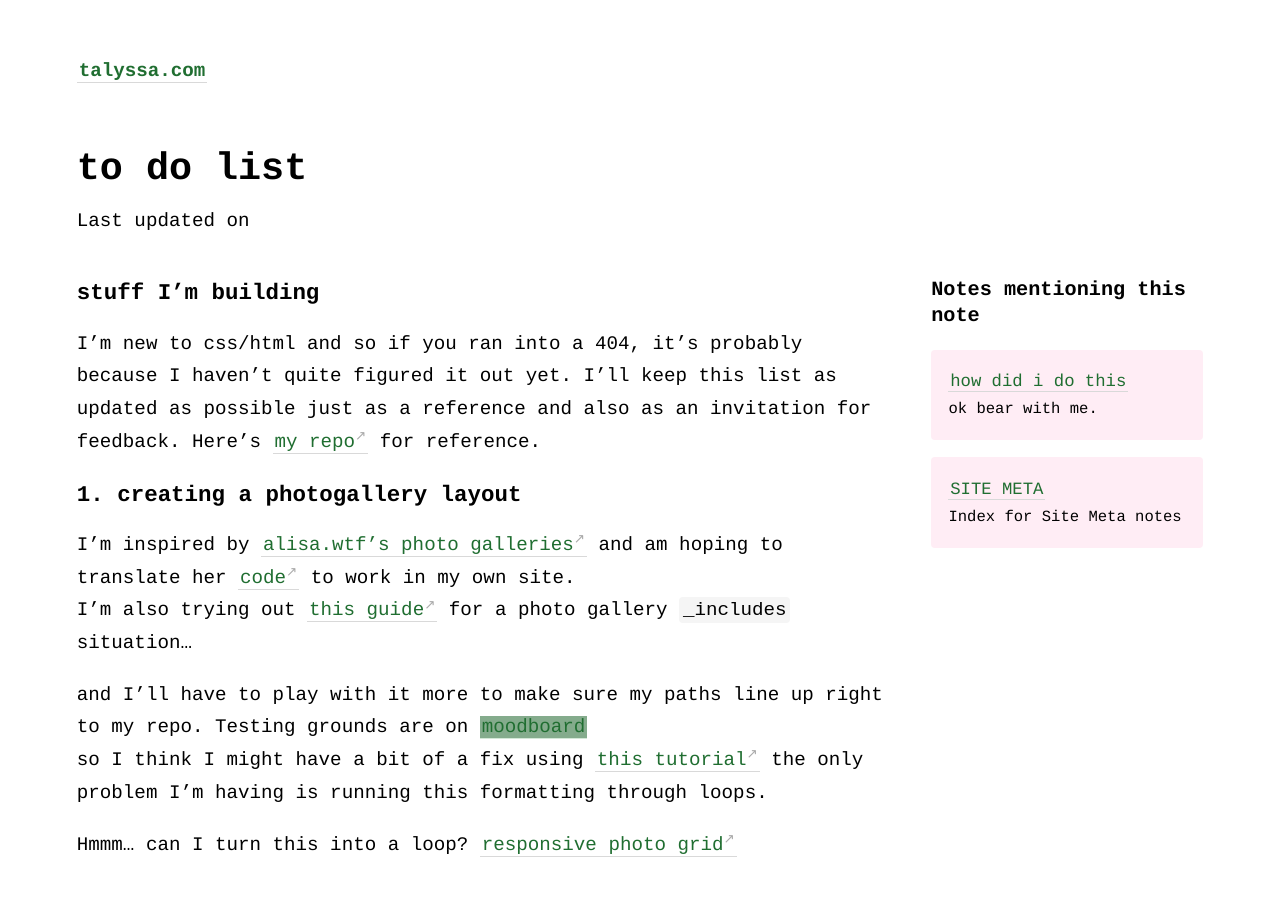
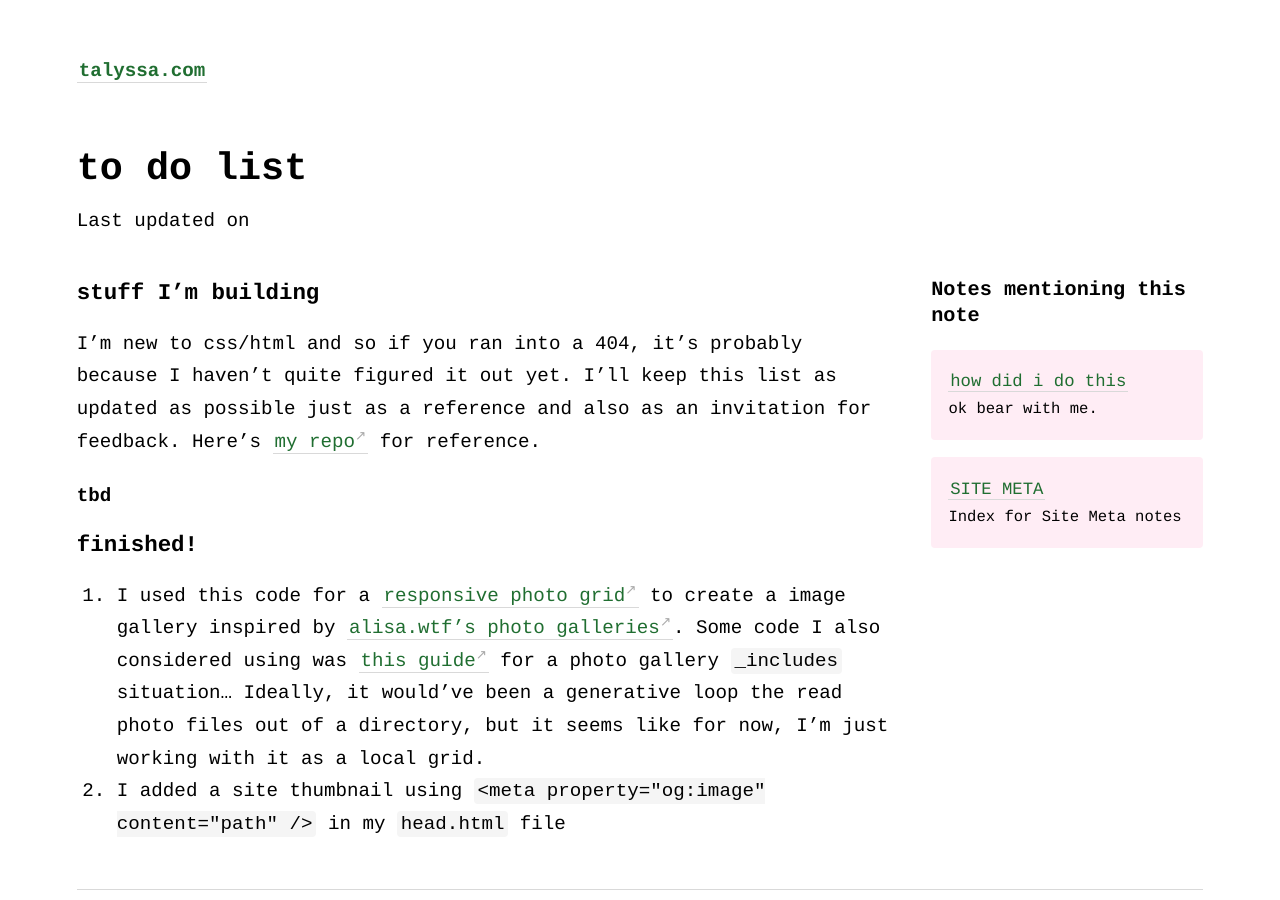
Before and after one commit to geminiworms/talyssagarden.github.io, a Jekyll site: the page built from _notes/to-do-list.md, in a window 1280 px wide and 900 px high. Built offline with Jekyll 4.4.1, drawn with Linux system fonts in a browser that asks for light colours; comment, search, counter and statistics services are not loaded.

Commit message:
Update to-do-list.md

```diff
--- a/_notes/to-do-list.md
+++ b/_notes/to-do-list.md
@@ -6,11 +6,8 @@ I'm new to css/html and so if you ran into a 404, it's probably because I haven'
 I'll keep this list as updated as possible just as a reference and also as an invitation for feedback.
 Here's [my repo](https://github.com/geminiworms/geminiworms.github.io) for reference.
 
-### 1. creating a photogallery layout
-I'm inspired by [alisa.wtf's photo galleries](https://alisa.wtf/plants) and am hoping to translate her [code](https://github.com/alisasgithub/alisa-digital-garden/blob/main/_layouts/photoessay.html) to work in my own site. <br>
-I'm also trying out [this guide](https://dmnfarrell.github.io/software/jekyll-galleries) for a photo gallery `_includes` situation...
+#### tbd
 
-and I'll have to play with it more to make sure my paths line up right to my repo. Testing grounds are on [[moodboard]] <br>
-so I think I might have a bit of a fix using [this tutorial](https://www.w3schools.com/howto/howto_css_images_side_by_side.asp) the only problem I'm having is running this formatting through loops.
-
-Hmmm... can I turn this into a loop? [responsive photo grid](https://www.w3schools.com/howto/howto_css_image_grid_responsive.asp)
+### finished!
+1. I used this code for a [responsive photo grid](https://www.w3schools.com/howto/howto_css_image_grid_responsive.asp) to create a image gallery inspired by [alisa.wtf's photo galleries](https://alisa.wtf/plants). Some code I also considered using was [this guide](https://dmnfarrell.github.io/software/jekyll-galleries) for a photo gallery `_includes` situation... Ideally, it would've been a generative loop the read photo files out of a directory, but it seems like for now, I'm just working with it as a local grid.
+2. I added a site thumbnail using `<meta property="og:image" content="path" />` in my `head.html` file
```
